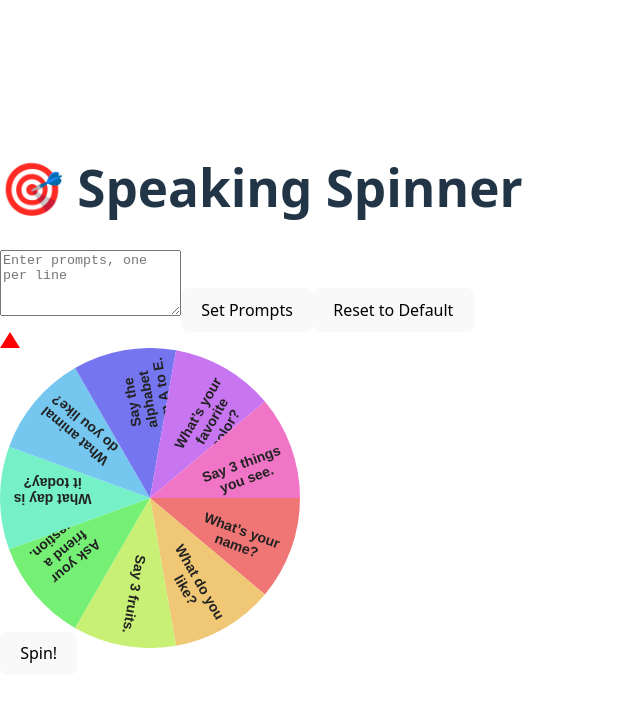
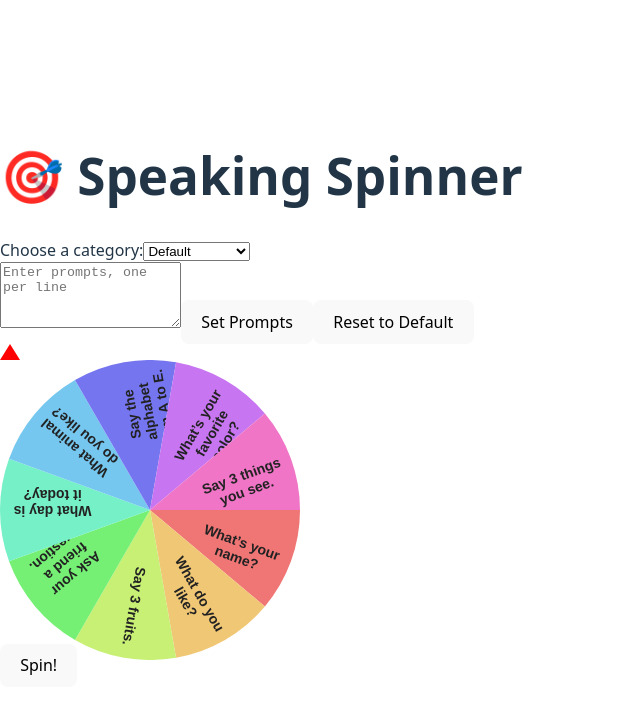
Before and after one commit to axxessgranted/speaking-spinner, a React (Vite) app: page / in a window 1280 px wide. Shown: the top 714 px of the page, without its empty margins (0-640 px from the left). Built offline with nearby package versions, Linux system fonts and the light colour scheme.

Commit message:
add prompt category selector

```diff
--- a/src/components/Spinner.tsx
+++ b/src/components/Spinner.tsx
@@ -1,5 +1,5 @@
 import React, { useRef, useEffect, useState, useCallback } from "react";
-import { defaultPrompts } from "../data/prompts";
+import { promptCategories } from "../data/prompts";
 
 const Spinner: React.FC = () => {
   const canvasRef = useRef<HTMLCanvasElement>(null);
@@ -7,7 +7,10 @@ const Spinner: React.FC = () => {
   const [isSpinning, setIsSpinning] = useState(false);
   const [rotation, setRotation] = useState(0);
   const [customPromptText, setCustomPromptText] = useState("");
-  const [customPrompts, setCustomPrompts] = useState<string[]>(defaultPrompts);
+  const [customPrompts, setCustomPrompts] = useState<string[]>(
+    promptCategories["Default"]
+  );
+  const [selectedCategory, setSelectedCategory] = useState<string>("Default");
 
   const wheelSize = 300;
   const numSlices = customPrompts.length;
@@ -125,6 +128,29 @@ const Spinner: React.FC = () => {
 
   return (
     <div className="text-center">
+      <div className="mb-2">
+        <label className="mr-2 font-semibold">Choose a category:</label>
+        <select
+          value={selectedCategory}
+          onChange={(e) => {
+            const category = e.target.value;
+            setSelectedCategory(category);
+            const categoryPrompts =
+              promptCategories[category] || promptCategories["Default"];
+            setCustomPromptText("");
+            setCustomPrompts(categoryPrompts);
+            setRotation(0);
+            setSelectedPrompt(null);
+          }}
+          className="px-2 py-1 rounded border"
+        >
+          {Object.keys(promptCategories).map((cat) => (
+            <option key={cat} value={cat}>
+              {cat}
+            </option>
+          ))}
+        </select>
+      </div>
       <div className="mb-4">
         <textarea
           value={customPromptText}
@@ -152,7 +178,7 @@ const Spinner: React.FC = () => {
         <button
           onClick={() => {
             setCustomPromptText("");
-            setCustomPrompts(defaultPrompts);
+            setCustomPrompts(promptCategories["Default"]);
             setRotation(0);
             setSelectedPrompt(null);
           }}
--- a/src/data/prompts.ts
+++ b/src/data/prompts.ts
@@ -9,3 +9,42 @@ export const defaultPrompts = [
   "What’s your favorite color?",
   "Say 3 things you see.",
 ];
+
+export const promptCategories: { [key: string]: string[] } = {
+  Animals: [
+    "What animal do you like?",
+    "Can you make an animal sound?",
+    "Name 3 animals.",
+    "What animal is big?",
+    "What's your favorite animal?",
+  ],
+  Food: [
+    "What food do you like?",
+    "Name 3 fruits.",
+    "Do you like sushi?",
+    "What's your favorite snack?",
+    "Say a fruit that starts with A.",
+  ],
+  Colors: [
+    "What's your favorite color?",
+    "Name 3 colors.",
+    "What color is the sky?",
+    "What color do you see?",
+    "Say the colors of the rainbow.",
+  ],
+  "Do you like...?": [
+    "Do you like dogs?",
+    "Do you like pizza?",
+    "Do you like math?",
+    "Do you like ice cream?",
+    "Do you like English class?",
+  ],
+  Alphabet: [
+    "Say the alphabet from A to E.",
+    "Say the alphabet backwards from D.",
+    "What letter comes after C?",
+    "Can you say your ABCs?",
+    "Spell your name.",
+  ],
+  Default: defaultPrompts,
+};
```
